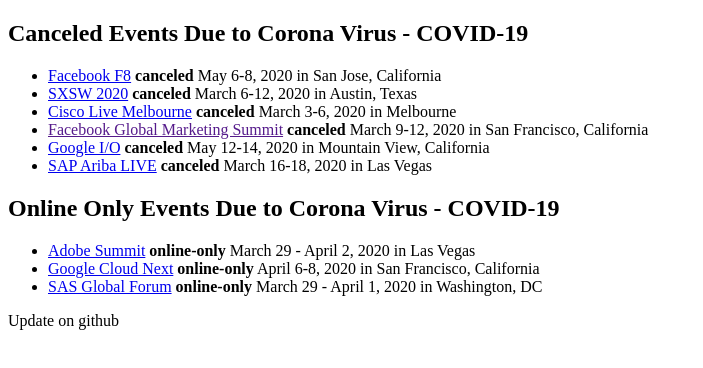
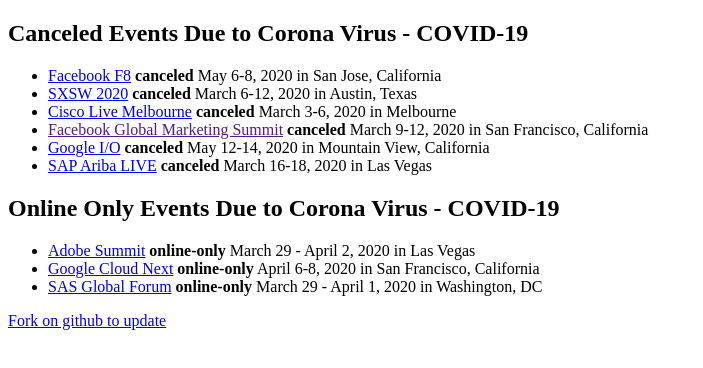
Before and after one commit to oguzbilgic/coronacanceled.com, a Next.js app: page / in a window 1280 px wide. Shown: the top 368 px of the page, without its empty margins (0-703 px from the left). Built offline with nearby package versions, Linux system fonts and the light colour scheme.

Commit message:
Update github link

```diff
--- a/pages/index.js
+++ b/pages/index.js
@@ -90,7 +90,10 @@
           </li>
         )}
       </ul>
-      <a>Update on github</a>
+
+      <a
+        href="https://github.com/oguzbilgic/coronacanceled.com/edit/master/pages/index.js"
+      >Fork on github to update</a>
     </div>
   )
 }
```
